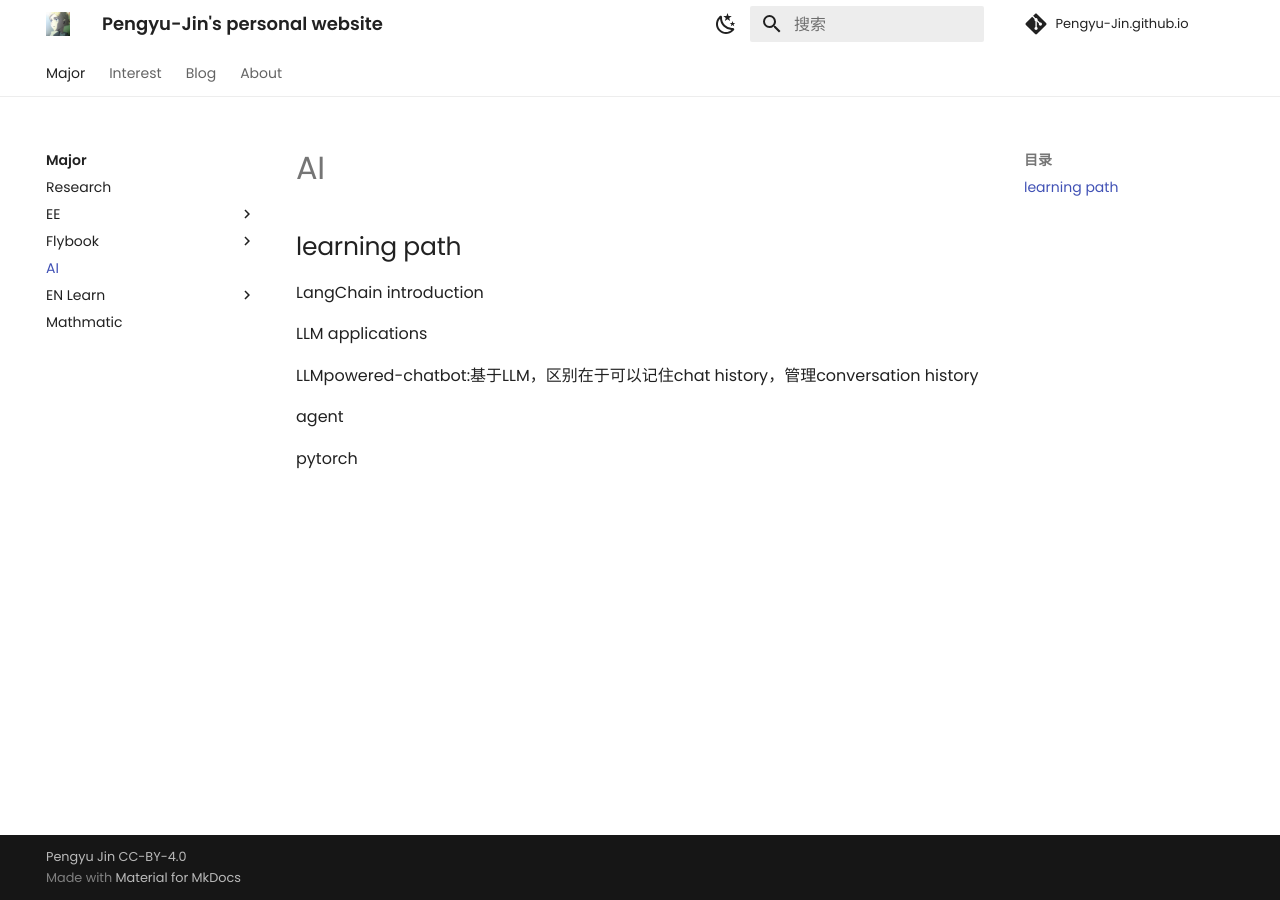
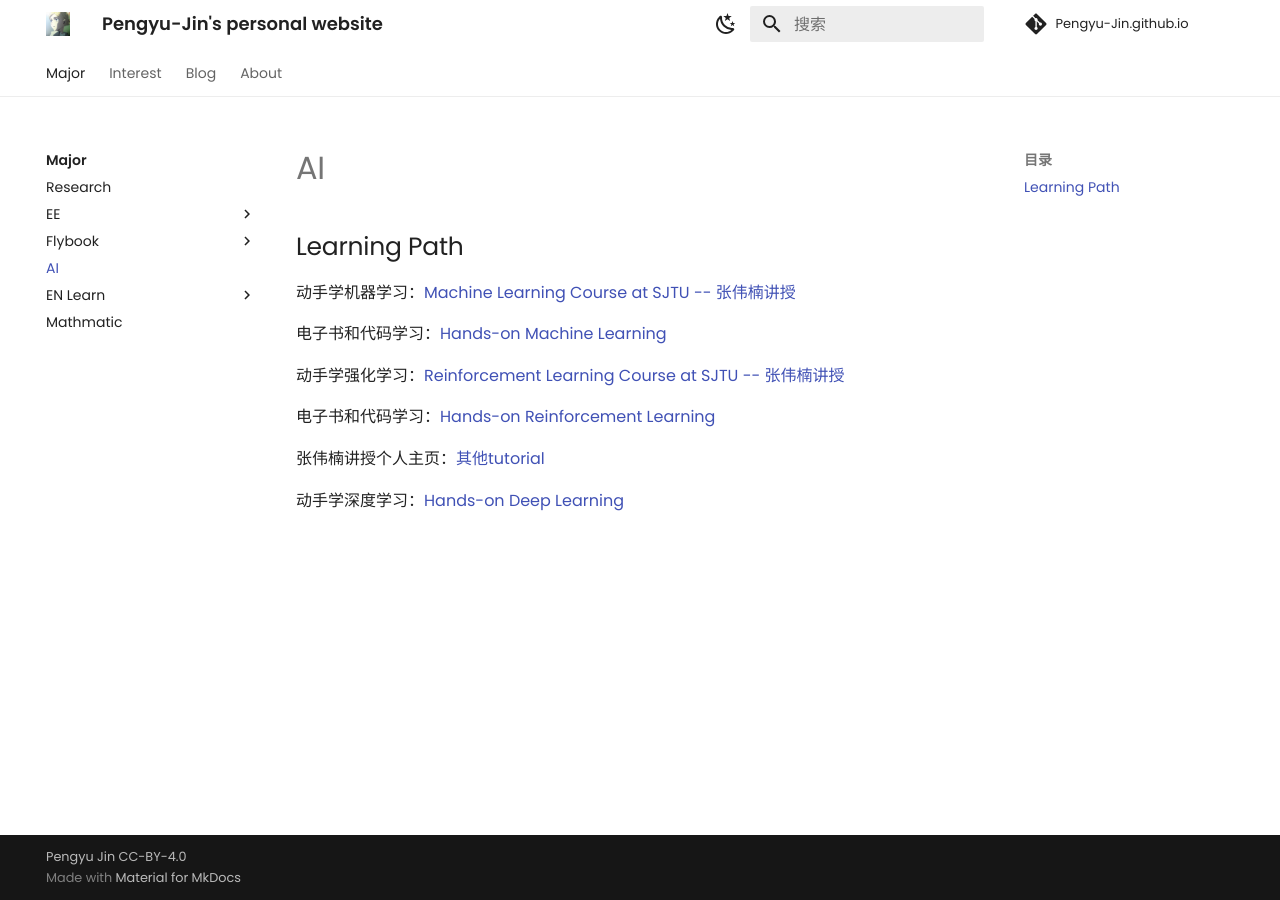
Before and after one commit to Pengyu-Jin/Pengyu-Jin.github.io, an MkDocs documentation site: the page built from docs/major/AI/Agent.md, in a window 1280 px wide. Built offline with MkDocs 1.6.1 and Material for MkDocs 9.7.7, drawn with Linux system fonts in a browser that asks for light colours; comment, search, counter and statistics services are not loaded; a style sheet for code colours, icons or effects is not loaded.

Commit message:
update css

```diff
--- a/docs/major/AI/Agent.md
+++ b/docs/major/AI/Agent.md
@@ -1,11 +1,13 @@
-## learning path
-LangChain introduction
+## Learning Path
 
-LLM applications
+动手学机器学习：[Machine Learning Course at SJTU -- 张伟楠讲授](https://wnzhang.net/teaching/sjtu-ml-2024/index.html){:target="_blank"}
 
-LLMpowered-chatbot:基于LLM，区别在于可以记住chat history，管理conversation history
+电子书和代码学习：[Hands-on Machine Learning](https://hml.boyuai.com/){:target="_blank"}
 
+动手学强化学习：[Reinforcement Learning Course at SJTU -- 张伟楠讲授](https://wnzhang.net/teaching/sjtu-rl-2024/){:target="_blank"}
 
-agent
+电子书和代码学习：[Hands-on Reinforcement Learning](https://hrl.boyuai.com/){:target="_blank"}
 
-pytorch
+张伟楠讲授个人主页：[其他tutorial](https://wnzhang.net/){:target="_blank"}
+
+动手学深度学习：[Hands-on Deep Learning](https://zh.d2l.ai/index.html#){:target="_blank"}
--- a/docs/mkdocs/css/extra.css
+++ b/docs/mkdocs/css/extra.css
@@ -10,15 +10,11 @@
 /* 增强中文加粗效果 */
 strong:lang(zh), b:lang(zh) {
     font-weight: 700 !important;
-    -webkit-text-stroke: 0.3px currentColor; /* 添加描边效果 */
-    text-stroke: 0.3px currentColor; /* 标准属性 */
+    -webkit-text-stroke: 0.2px currentColor; /* 添加描边效果 */
+    text-stroke: 0.2px currentColor; /* 标准属性 */
     color: #000 !important; /* 使用深色 */
 }
 
-/* 针对英文加粗后不做颜色调整 */
-strong:lang(en), b:lang(en) {
-    font-weight: 600 !important;
-}
 
 /* 设置代码字体：保留 mono 字体 */
 code, pre {
```
